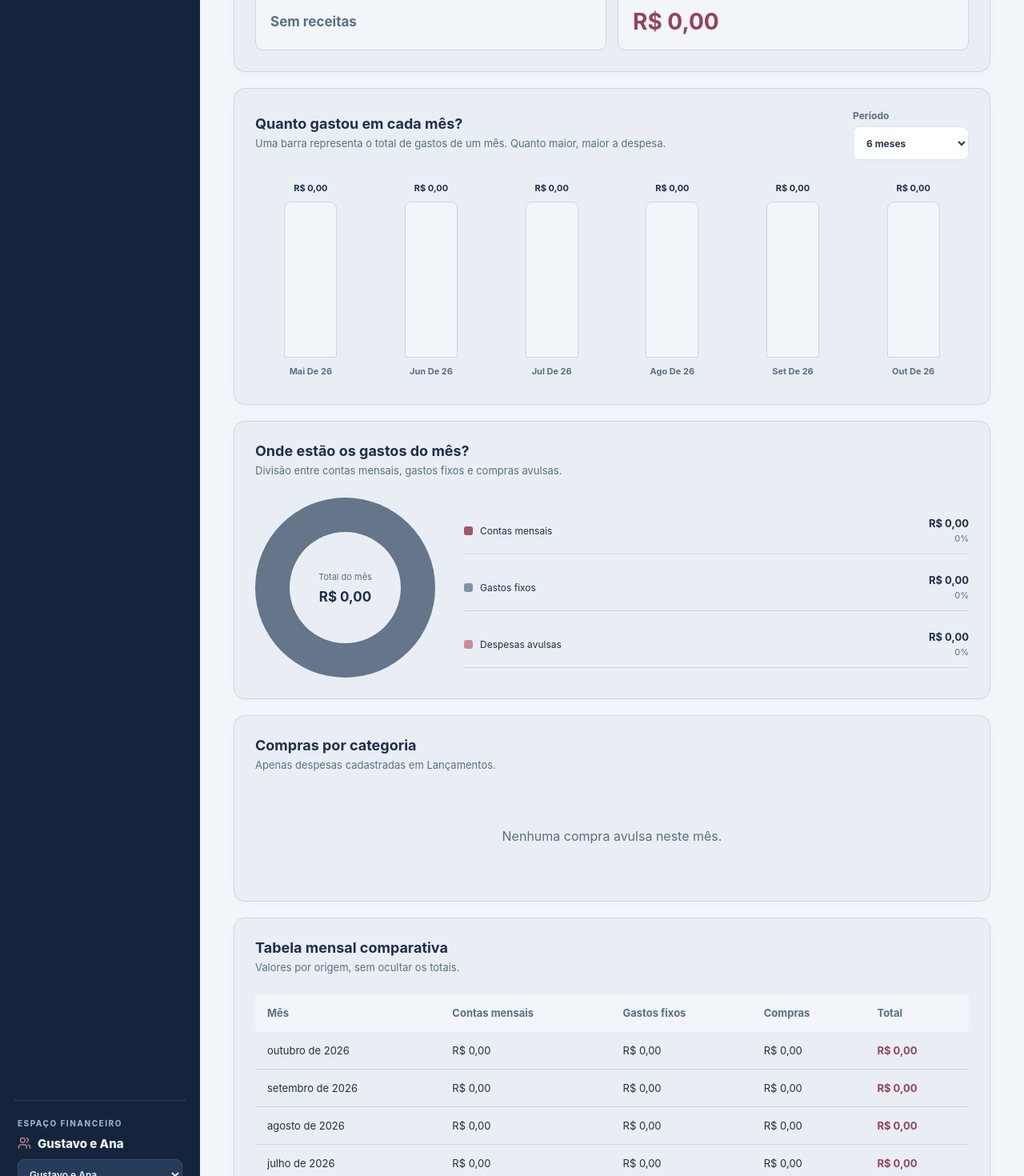
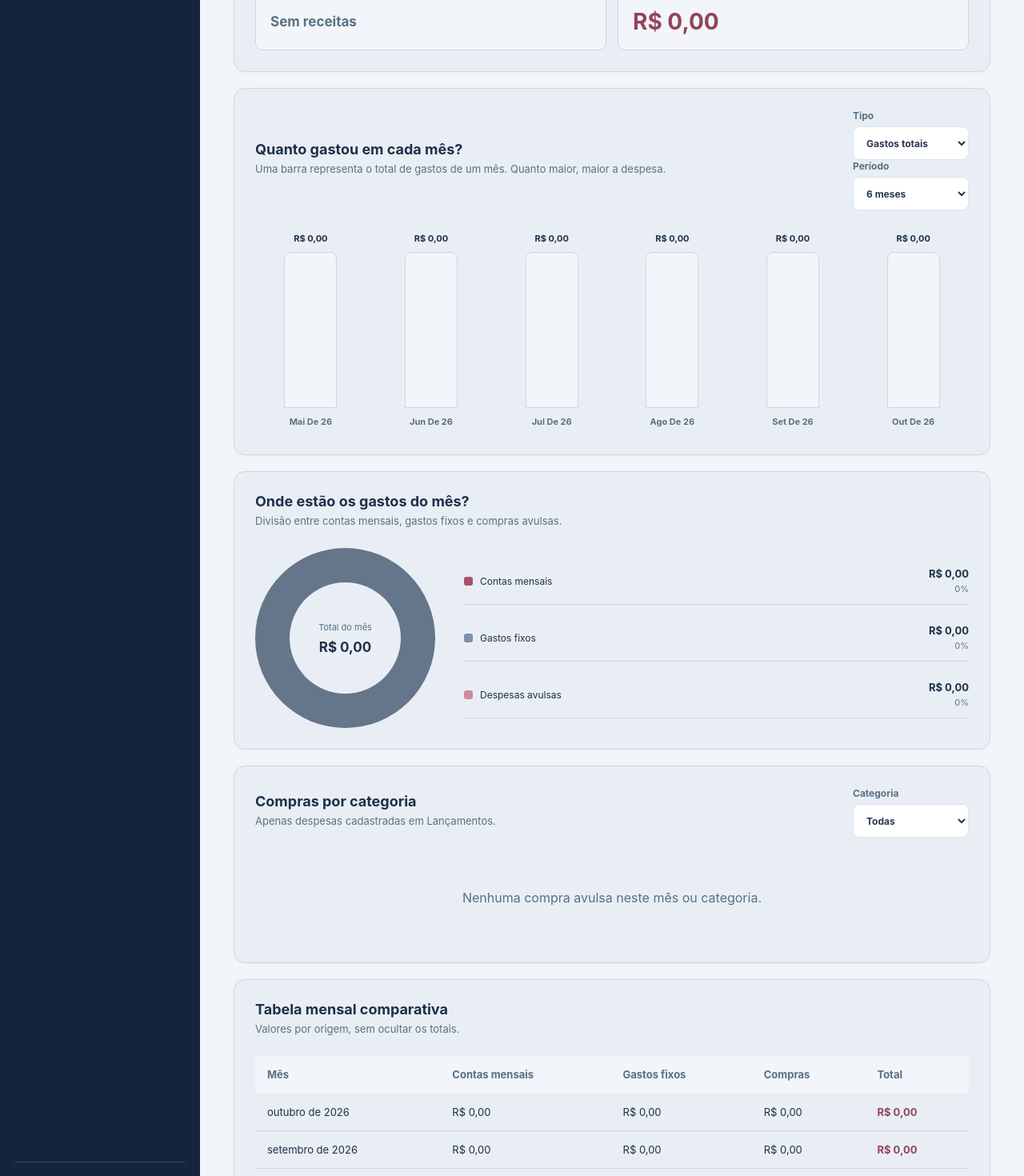
Before and after one commit to GutoSwan/farol-financas, a Vue app: page /relatorios in a window 1280 px wide. Shown: the part 560-2030 px from the top of the page at 80% size. Built offline with nearby package versions, Linux system fonts and the light colour scheme.

Commit message:
feat: filtros por tipo, período e categoria em relatórios

```diff
--- a/src/presentation/pages/ReportsPage.vue
+++ b/src/presentation/pages/ReportsPage.vue
@@ -13,6 +13,8 @@ const { transactions, error: transactionError } = useTransactions()
 const { fixedExpenses, error: fixedError } = useFixedExpenses()
 const month = ref(currentYearMonth())
 const monthCount = ref(6)
+const typeFilter = ref<'all' | 'recurring' | 'fixed' | 'oneoff'>('all')
+const categoryFilter = ref('all')
 
 const monthly = computed(() => expenseOverviewForMonth(entries.value, transactions.value, month.value, fixedExpenses.value))
 const income = computed(() => transactionSummary(transactionsInMonth(transactions.value, month.value)).incomeCents)
@@ -47,9 +49,19 @@ const chartData = computed(() => {
     }
   })
 })
-const maxTotal = computed(() => Math.max(1, ...chartData.value.map((item) => item.value.totalCents)))
+function filteredAmount(result: ReturnType<typeof expenseOverviewForMonth>): number {
+  switch (typeFilter.value) {
+    case 'recurring': return result.recurringCents
+    case 'fixed': return result.fixedCents
+    case 'oneoff': return result.oneOffCents
+    default: return result.totalCents
+  }
+}
+const maxTotal = computed(() => Math.max(1, ...chartData.value.map((item) => filteredAmount(item.value))))
 const categories = computed(() => expensesByCategory(transactionsInMonth(transactions.value, month.value)))
-const categoryMax = computed(() => Math.max(1, ...categories.value.map((item) => item.amountCents)))
+const visibleCategories = computed(() => categoryFilter.value === 'all'
+  ? categories.value : categories.value.filter((item) => item.category === categoryFilter.value))
+const categoryMax = computed(() => Math.max(1, ...visibleCategories.value.map((item) => item.amountCents)))
 </script>
 
 <template>
@@ -78,17 +90,25 @@ const categoryMax = computed(() => Math.max(1, ...categories.value.map((item) =>
     <section class="panel">
       <div class="panel-title">
         <div><h2>Quanto gastou em cada mês?</h2><p>Uma barra representa o total de gastos de um mês. Quanto maior, maior a despesa.</p></div>
-        <label class="period-select">Período
-          <select v-model.number="monthCount"><option :value="6">6 meses</option><option :value="12">12 meses</option></select>
-        </label>
+        <div class="report-filters">
+          <label class="period-select">Tipo
+            <select v-model="typeFilter">
+              <option value="all">Gastos totais</option><option value="recurring">Contas mensais</option>
+              <option value="fixed">Gastos fixos</option><option value="oneoff">Despesas avulsas</option>
+            </select>
+          </label>
+          <label class="period-select">Período
+            <select v-model.number="monthCount"><option :value="6">6 meses</option><option :value="12">12 meses</option></select>
+          </label>
+        </div>
       </div>
       <div class="simple-chart-scroll">
         <div class="simple-chart" :style="{ gridTemplateColumns: 'repeat(' + monthCount + ', minmax(90px, 1fr))' }"
-          role="img" :aria-label="'Gastos por mês: ' + chartData.map((item) => formatYearMonth(item.period) + ' ' + formatBRL(item.value.totalCents)).join('; ')">
+          role="img" :aria-label="'Gastos por mês no filtro escolhido: ' + chartData.map((item) => formatYearMonth(item.period) + ' ' + formatBRL(filteredAmount(item.value))).join('; ')">
           <div v-for="item in chartData" :key="item.period" class="simple-chart-column" :class="{ current: item.period === month }">
-            <strong>{{ formatBRL(item.value.totalCents) }}</strong>
+            <strong>{{ formatBRL(filteredAmount(item.value)) }}</strong>
             <div class="simple-chart-background">
-              <div class="simple-chart-bar" :style="{ height: (item.value.totalCents / maxTotal * 100) + '%' }"></div>
+              <div class="simple-chart-bar" :style="{ height: (filteredAmount(item.value) / maxTotal * 100) + '%' }"></div>
             </div>
             <span>{{ item.label }}</span>
           </div>
@@ -113,10 +133,18 @@ const categoryMax = computed(() => Math.max(1, ...categories.value.map((item) =>
     </section>
 
     <section class="panel">
-      <div class="panel-title"><div><h2>Compras por categoria</h2><p>Apenas despesas cadastradas em Lançamentos.</p></div></div>
-      <div v-if="!categories.length" class="empty">Nenhuma compra avulsa neste mês.</div>
+      <div class="panel-title">
+        <div><h2>Compras por categoria</h2><p>Apenas despesas cadastradas em Lançamentos.</p></div>
+        <label class="period-select">Categoria
+          <select v-model="categoryFilter">
+            <option value="all">Todas</option>
+            <option v-for="item in categories" :key="item.category" :value="item.category">{{ item.category }}</option>
+          </select>
+        </label>
+      </div>
+      <div v-if="!visibleCategories.length" class="empty">Nenhuma compra avulsa neste mês ou categoria.</div>
       <div v-else class="category-chart">
-        <div v-for="part in categories" :key="part.category" class="category-chart-row">
+        <div v-for="part in visibleCategories" :key="part.category" class="category-chart-row">
           <div class="chart-row-heading"><span>{{ part.category }}</span><strong>{{ formatBRL(part.amountCents) }}</strong></div>
           <div class="chart-track"><div class="chart-fill" :style="{ width: (part.amountCents / categoryMax * 100) + '%' }"></div></div>
         </div>
```
